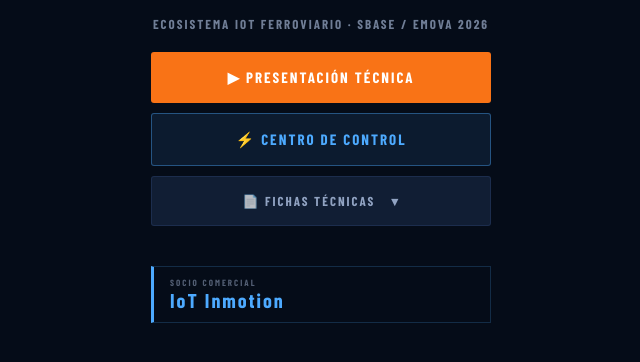
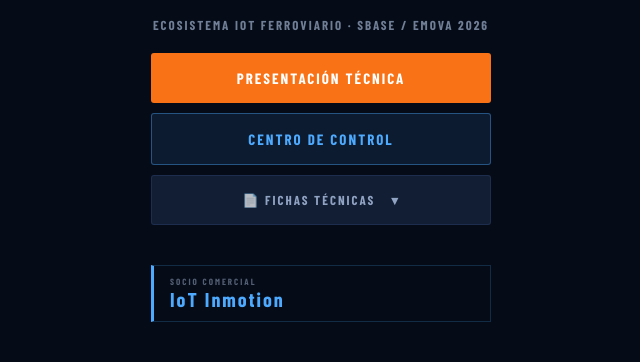
Before and after one commit to salaincs/SUBTES_INFO, a website: page index.html in a window 1280 px wide. Shown: the part 382-744 px from the top of the page, without its empty margins (319-959 px from the left). Drawn offline with nearby package versions, Linux system fonts and the light colour scheme; a web font is replaced by a local one.

Commit message:
Update index.html

```diff
--- a/index.html
+++ b/index.html
@@ -66,8 +66,8 @@
   <div class="sub">Ecosistema IoT Ferroviario · SBASE / EMOVA 2026</div>
 
   <div class="links">
-    <a href="presentation.html" class="btn btn-pres">▶ Presentación Técnica</a>
-    <a href="dashboard.html"    class="btn btn-dash">⚡ Centro de Control</a>
+    <a href="presentation.html" class="btn btn-pres">Presentación Técnica</a>
+    <a href="dashboard.html"    class="btn btn-dash">Centro de Control</a>
     <button class="btn btn-pdf" onclick="togglePdf(this)">
       📄 Fichas Técnicas <span class="arrow">▾</span>
     </button>
```
